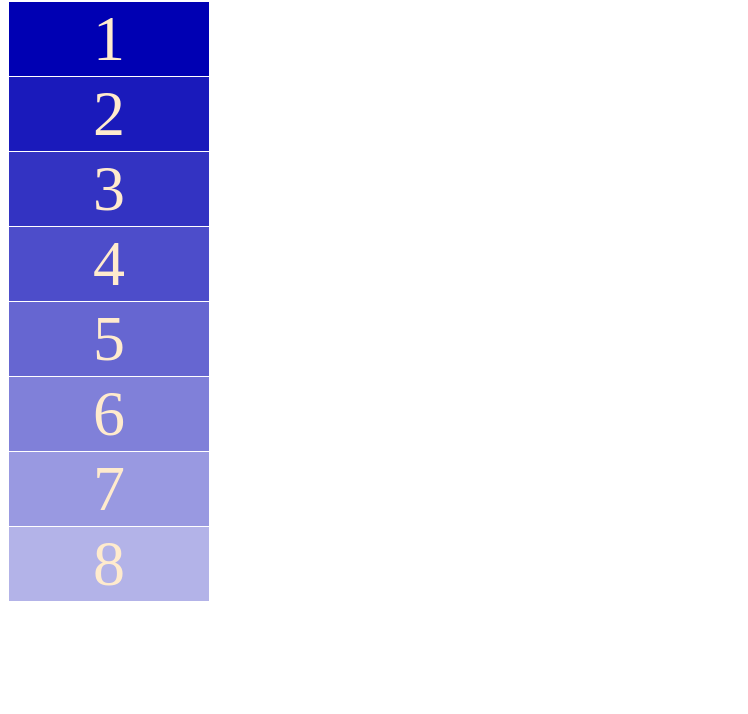
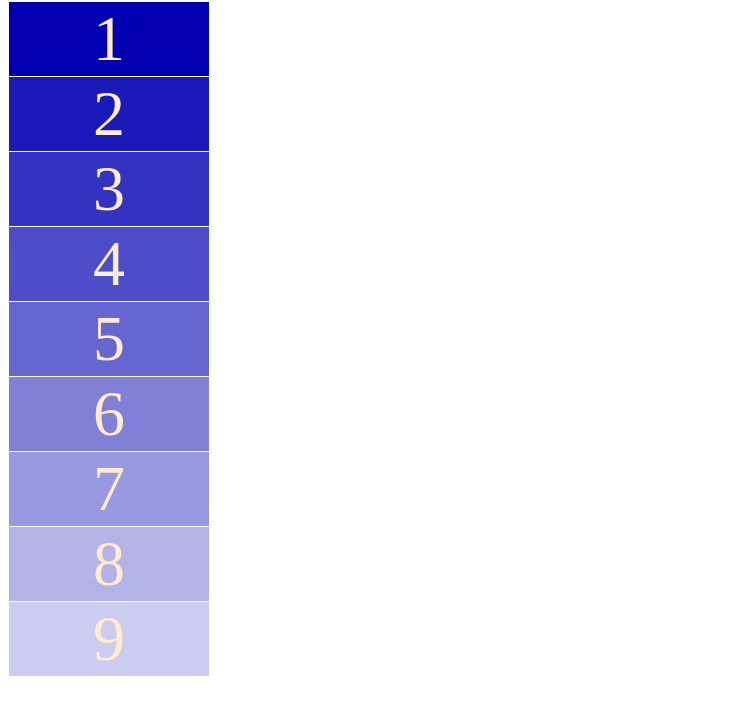
Before and after one commit to mocaeb/Flexbox, a plain HTML site: page Index.html in a window 1280 px wide. Shown: the part 78-792 px from the top of the page, without its empty margins (0-748 px from the left). Drawn offline with Linux system fonts and the light colour scheme.

Commit message:
Agregamos el elemento 9

```diff
--- a/Css/Estilos.css
+++ b/Css/Estilos.css
@@ -33,3 +33,6 @@ background-color: #9999e1;
 .box8{
 background-color: #b3b3e8;
 }
+.box9{
+background-color: #ccccf0;
+}
--- a/Index.html
+++ b/Index.html
@@ -17,6 +17,7 @@
         <div class="box6 box">6</div>
         <div class="box7 box">7</div>
         <div class="box8 box">8</div>
+        <div class="box9 box">9</div>
     </div>
 </body>
 </html>
```
